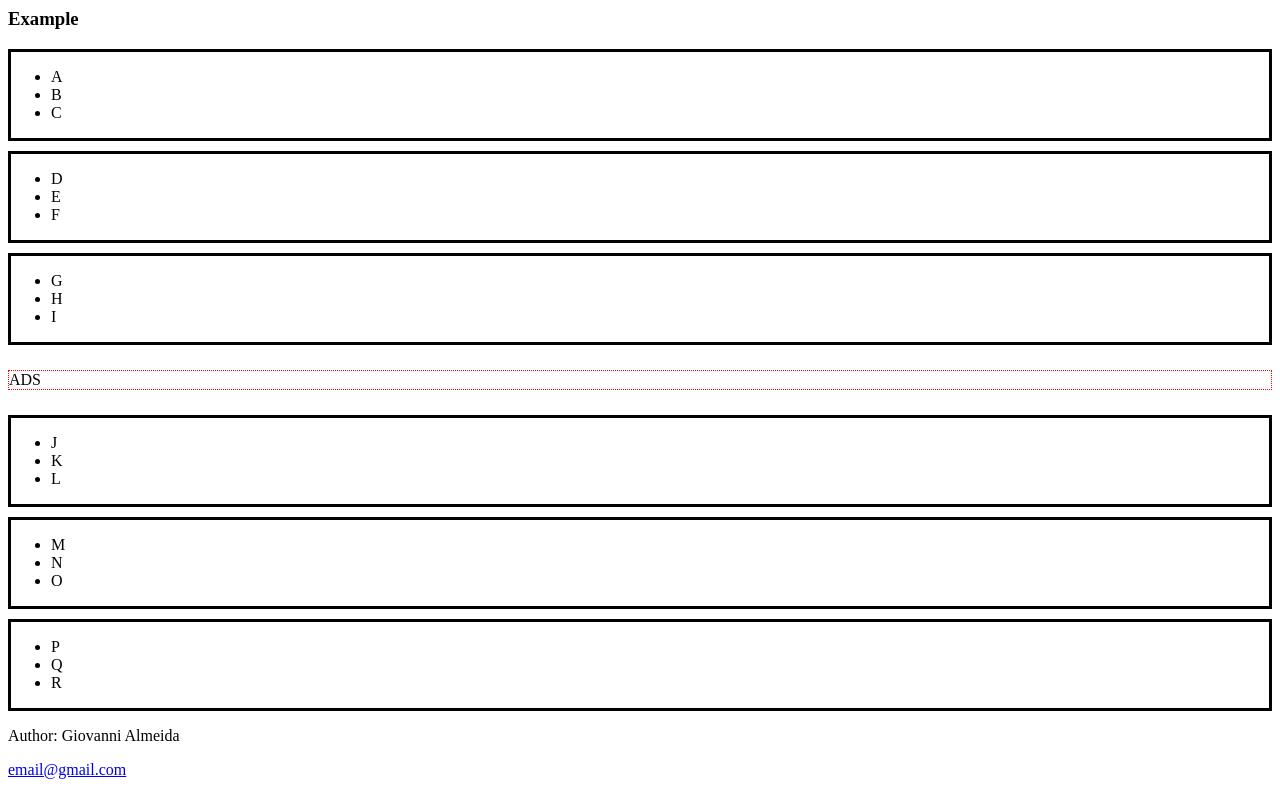
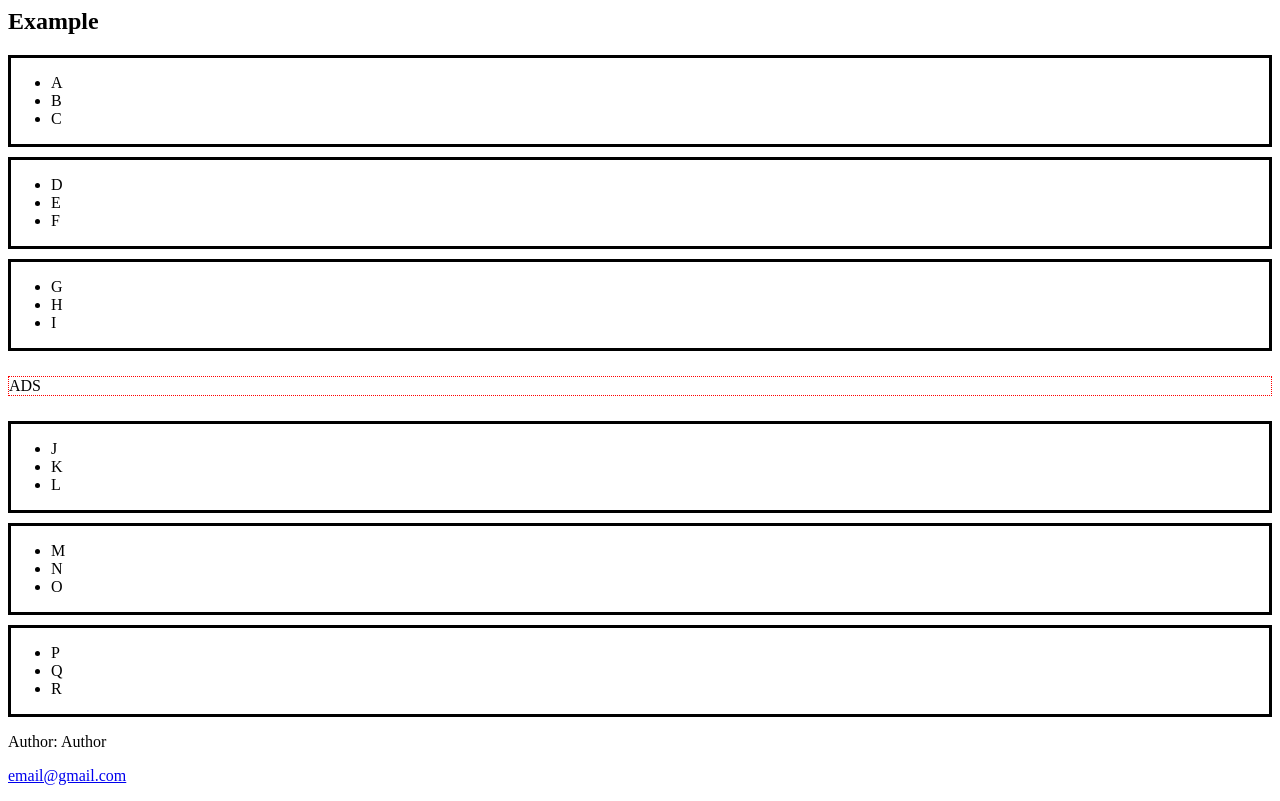
Before and after one commit to galmeida125/galmeida125.github.io, a plain HTML site: page index.html in a window 1280 px wide. Drawn offline with Linux system fonts and the light colour scheme.

Commit message:
Update index.html

```diff
--- a/index.html
+++ b/index.html
@@ -6,7 +6,7 @@
   </head>
 
   <body>
-    <h3>Example</h3>
+    <h2>Example</h2>
 
     <div>
       <div class="row">
@@ -63,7 +63,7 @@
     </div>
 
     <footer>
-      <p>Author: Giovanni Almeida</p>
+      <p>Author: Author</p>
       <p><a href="mailto:email@gmail.com">email@gmail.com</a></p>
     </footer>
   </body>
```
